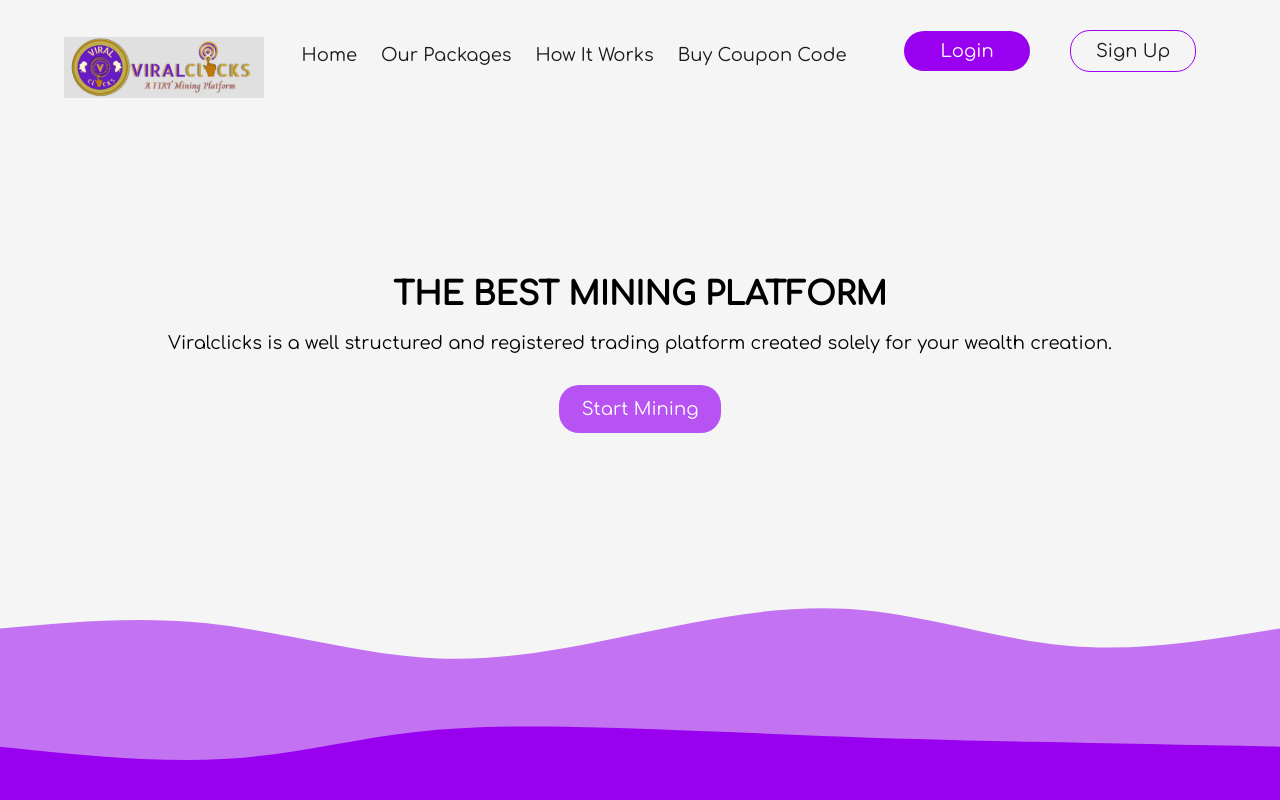
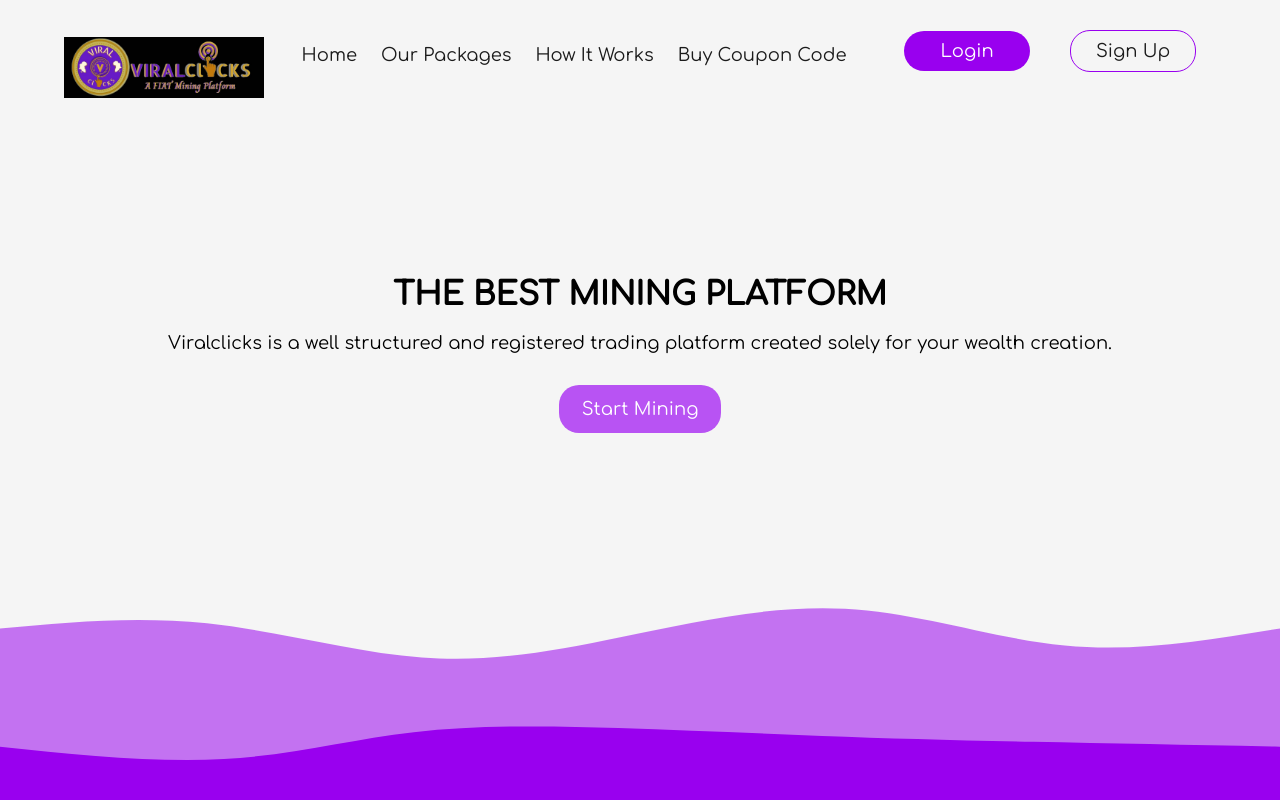
Before and after one commit to Owoade/viralclicks-fe, a Next.js app: page / in a window 1280 px wide. Shown: the top 800 px of the page. Built offline with nearby package versions, Linux system fonts and the light colour scheme.

Commit message:
Update Header.js

```diff
--- a/pages/components/Header.js
+++ b/pages/components/Header.js
@@ -3,7 +3,7 @@ const Header = () => {
     return (
         <header>
         <div className="container flex space-between">
-            <p className="logo"><img src="img/logo-2.jpeg" style={{width:"200px"}} /></p>
+            <p className="logo"><img src="img/logo.jpeg" style={{width:"200px"}} /></p>
             <nav>
                 <a href="/">Home</a>
                 <a href="/Our-Packages">Our Packages</a>
```
